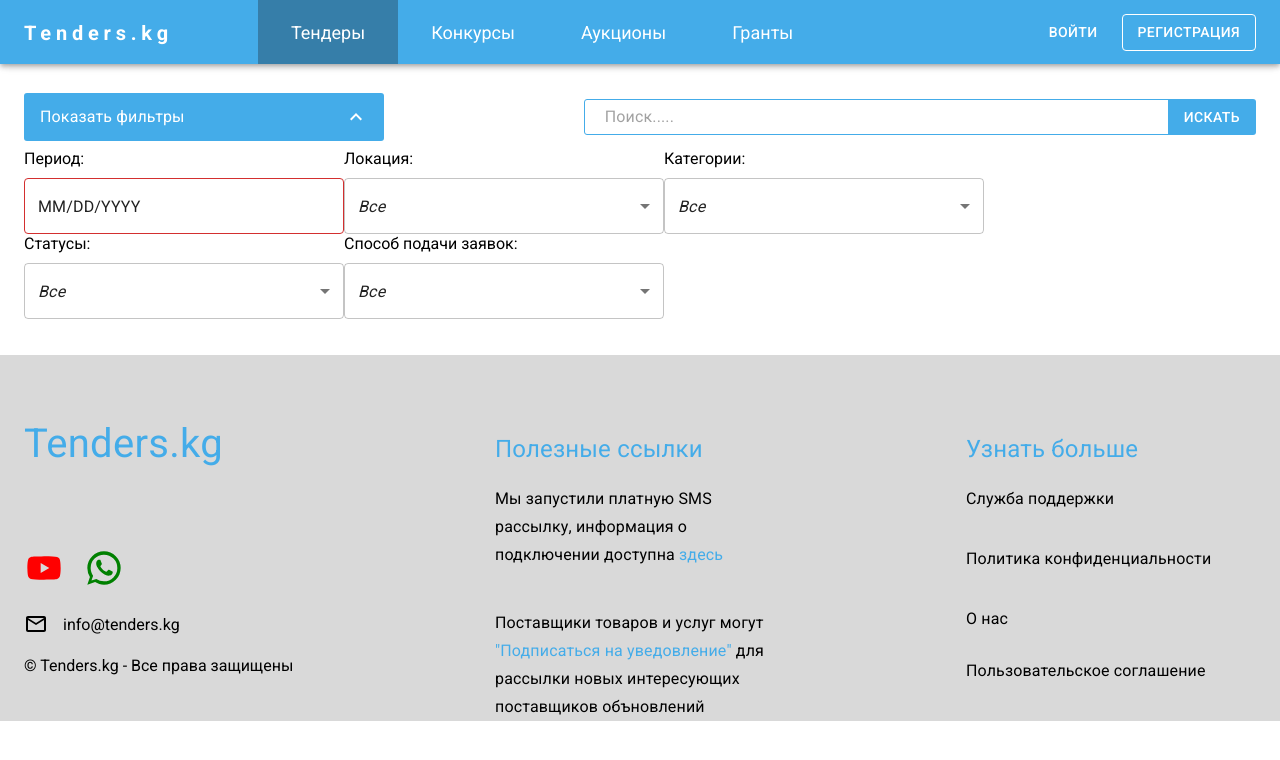
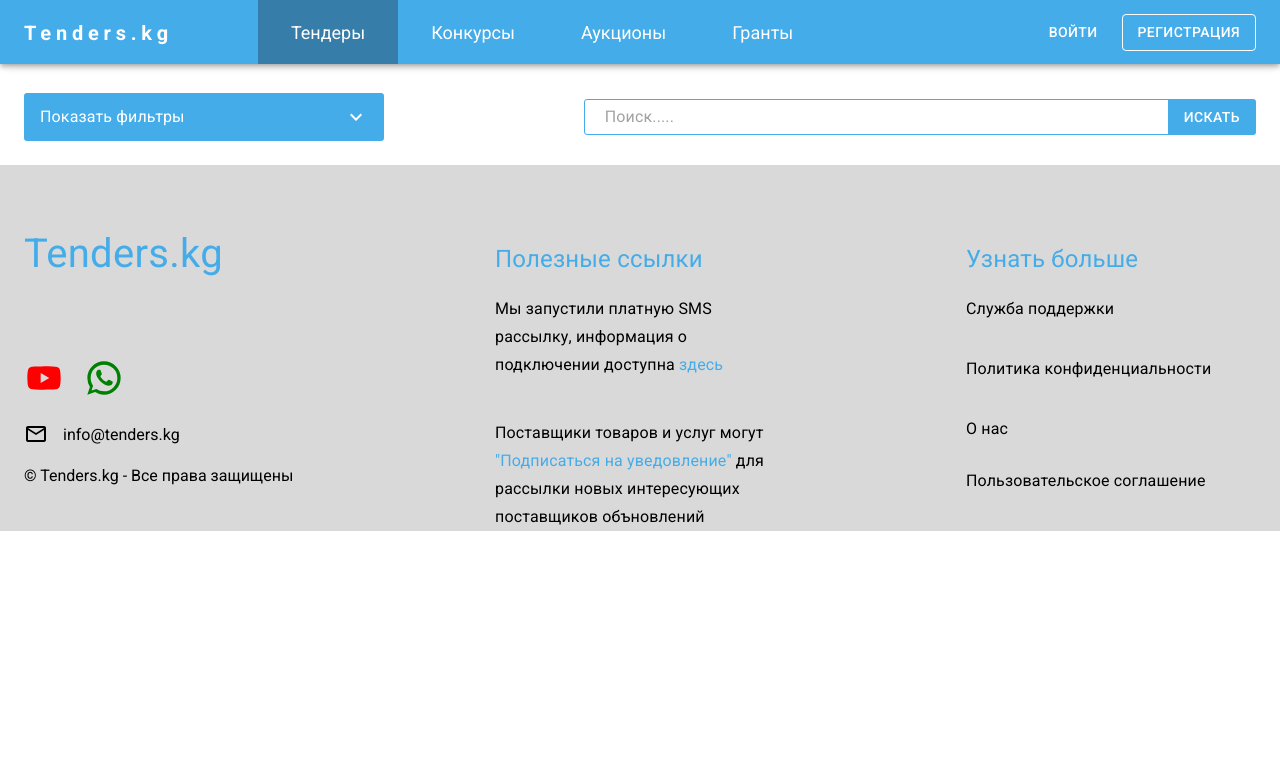
Before and after one commit to Jakyp-05/tender-kg, a React (Vite) app: page / in a window 1280 px wide. Shown: the top 760 px of the page. Built offline with nearby package versions, Linux system fonts and the light colour scheme; a web font is replaced by a local one.

Commit message:
home collapse is ready

```diff
--- a/src/components/home/Home.jsx
+++ b/src/components/home/Home.jsx
@@ -22,7 +22,7 @@
 import Checkbox from "@mui/material/Checkbox";
 
 function Home() {
-  const [open, setOpen] = React.useState(true);
+  const [open, setOpen] = React.useState(false);
   const [periodOptions, setPeriodOptions] = React.useState([]);
   const [statusOptions, setStatusOptions] = React.useState([]);
   const [categoryOptions, setCategoryOptions] = React.useState([]);
--- a/src/sass/block/_home.scss
+++ b/src/sass/block/_home.scss
@@ -14,16 +14,18 @@
             max-width: 1485px;
             width: 100%;
             display: flex;
-            justify-content: space-between !important;
             .collapse {
                 width: calc(50% - 20px);
                 width: 320px;
                 margin-bottom: 20px;
+                margin-right: 30px;
                 flex-shrink: 0;
                 .collapse-correct {
                     display: flex;
                     flex-direction: column;
                     gap: 10px;
+                    margin-top: 10px;
+                    margin-bottom: 10px;
                 }
             }
         }
```
